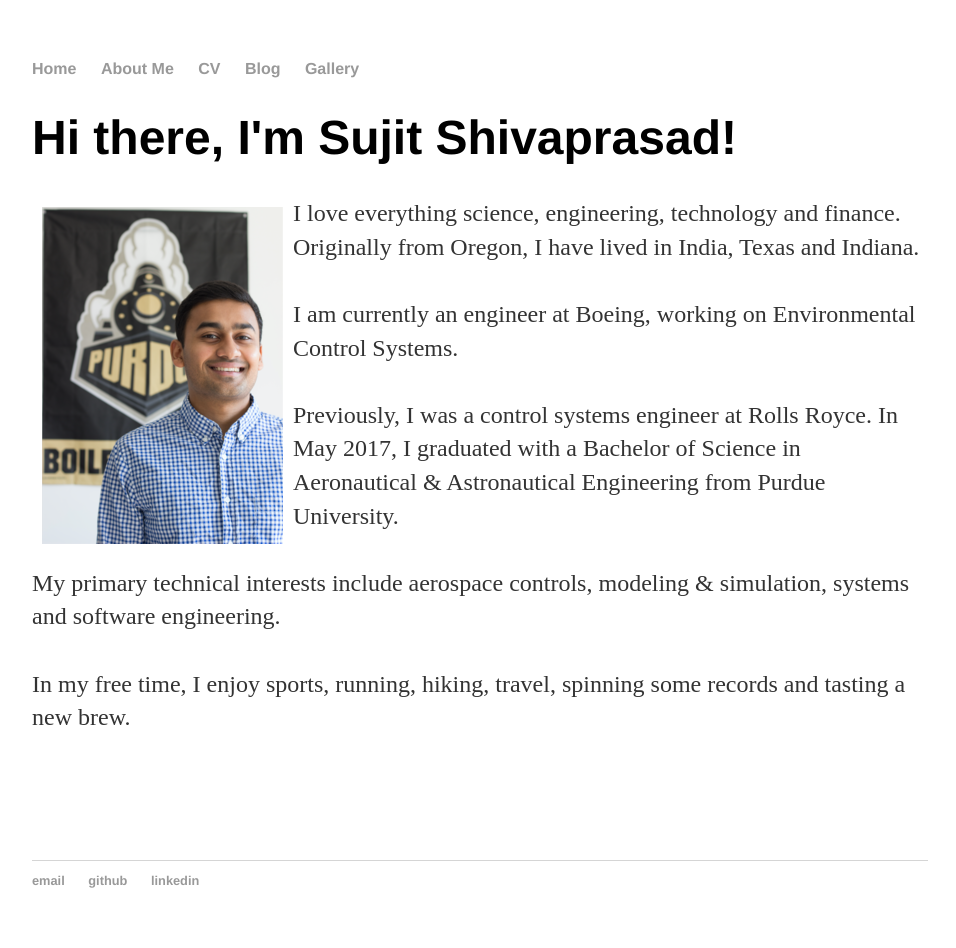
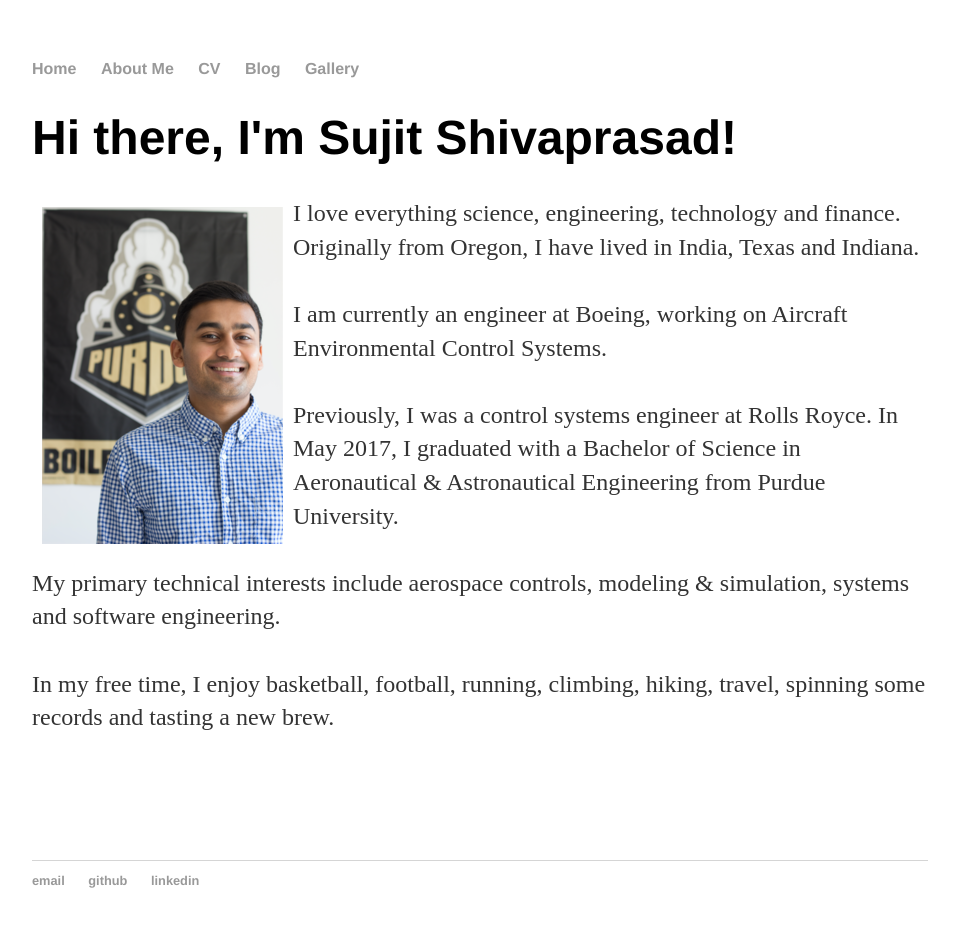
Before and after one commit to sujitshivaprasad/sujitshivaprasad.github.io, a Jekyll site: the page built from index.html, in a window 1280 px wide. Shown: the whole page, without its empty margins (160-1116 px from the left). Built offline with Jekyll 4.4.1, drawn with Linux system fonts in a browser that asks for light colours.

Commit message:
personal updates to landing page

```diff
--- a/index.html
+++ b/index.html
@@ -9,7 +9,7 @@ title: Sujit Shivaprasad, Aerospace Engineer
 	Originally from Oregon, I have lived in India, Texas and Indiana.
 	<br>
 	<br>
-	I am currently an engineer at Boeing, working on Environmental Control Systems.
+	I am currently an engineer at Boeing, working on Aircraft Environmental Control Systems.
 	<br>
 	<br>
 	Previously, I was a control systems engineer at Rolls Royce. In May 2017, I graduated with a Bachelor of Science in Aeronautical & Astronautical Engineering from Purdue University.
@@ -18,7 +18,7 @@ title: Sujit Shivaprasad, Aerospace Engineer
 	My primary technical interests include aerospace controls, modeling & simulation, systems and software engineering.
 	<br>
 	<br>
-	In my free time, I enjoy sports, running, hiking, travel, spinning some records and tasting a new brew.
+	In my free time, I enjoy basketball, football, running, climbing, hiking, travel, spinning some records and tasting a new brew.
 	<br>
 	<br>
 	<br>
```
